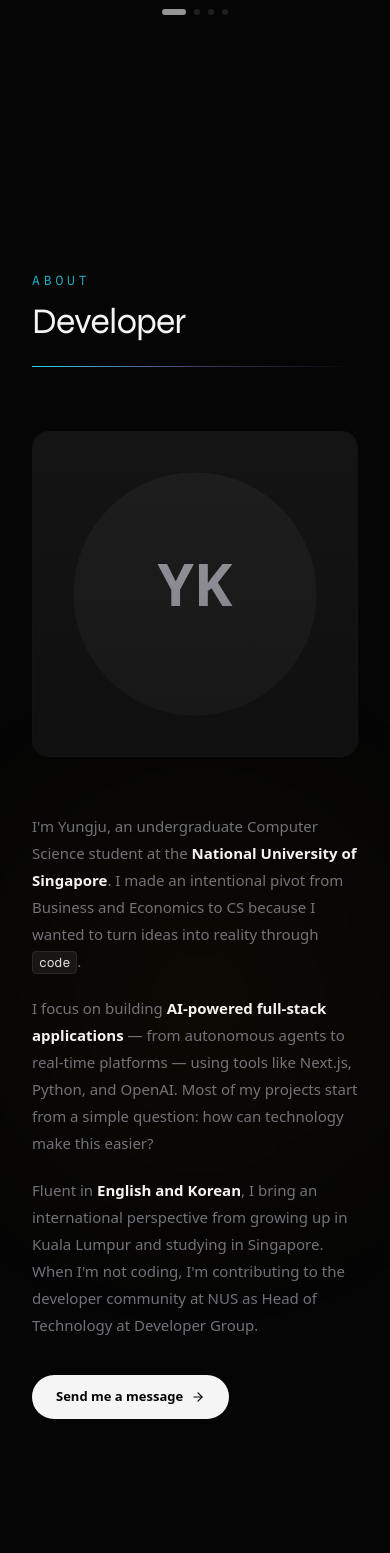
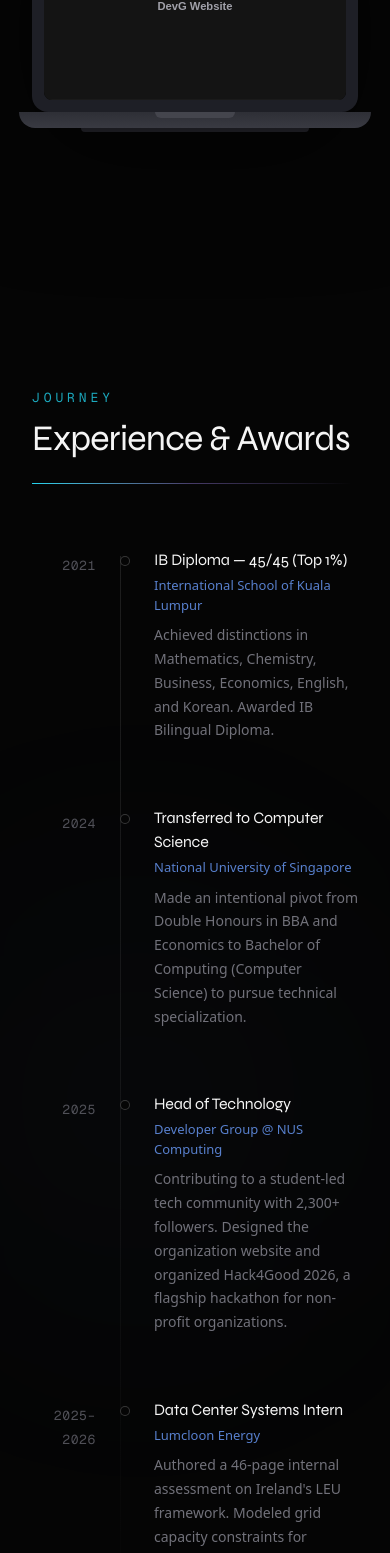
Before and after one commit to kimyungju/portfolio, a Next.js app: page / in a window 390 px wide. Shown: the part 6695-8248 px from the top of the page. Built offline with nearby package versions, Linux system fonts and the light colour scheme.

Commit message:
feat: hide phone mockup without mobile screenshot, update About section
Conditionally render phone frame only when mobileSrc is provided,
update profile image to jpg, revise About bio with cybersecurity
interest, bump text size, and move About section above Projects.

```diff
--- a/src/app/page.tsx
+++ b/src/app/page.tsx
@@ -11,9 +11,9 @@ export default function Home() {
     <main>
       <Navbar />
       <Hero />
+      <About />
       <Projects />
       <Experience />
-      <About />
       <Footer />
       <SocialBar />
     </main>
--- a/src/components/About.tsx
+++ b/src/components/About.tsx
@@ -48,11 +48,11 @@ export default function About() {
           >
             <div className="relative overflow-hidden rounded-2xl border border-white/[0.06]">
               <Image
-                src="/profile.svg"
+                src="/profile.jpg"
                 alt="Yungju Kim"
                 width={380}
                 height={380}
-                className="transition-transform duration-700 hover:scale-[1.03]"
+                className="object-cover transition-transform duration-700 hover:scale-[1.03]"
               />
               <div className="pointer-events-none absolute inset-0 bg-gradient-to-t from-secondary/30 to-transparent" />
             </div>
@@ -66,7 +66,7 @@ export default function About() {
             transition={{ duration: 0.6, delay: 0.2 }}
             className="space-y-5"
           >
-            <p className="text-[15px] leading-[1.8] text-text-muted">
+            <p className="text-lg leading-[1.85] text-text-muted">
               I&apos;m Yungju, an undergraduate Computer Science student at the{" "}
               <strong className="font-semibold text-primary">
                 National University of Singapore
@@ -79,25 +79,30 @@ export default function About() {
               .
             </p>
 
-            <p className="text-[15px] leading-[1.8] text-text-muted">
+            <p className="text-lg leading-[1.85] text-text-muted">
               I focus on building{" "}
               <strong className="font-semibold text-primary">
                 AI-powered full-stack applications
               </strong>{" "}
-              &mdash; from autonomous agents to real-time platforms &mdash;
-              using tools like Next.js, Python, and OpenAI. Most of my projects
-              start from a simple question: how can technology make this easier?
+              , from autonomous agents to real-time platforms, using tools like
+              Next.js, Python, and OpenAI. Most of my projects start from a
+              simple question: how can technology make this easier?
             </p>
 
-            <p className="text-[15px] leading-[1.8] text-text-muted">
+            <p className="text-lg leading-[1.85] text-text-muted">
               Fluent in{" "}
               <strong className="font-semibold text-primary">
                 English and Korean
               </strong>
               , I bring an international perspective from growing up in Kuala
-              Lumpur and studying in Singapore. When I&apos;m not coding,
-              I&apos;m contributing to the developer community at NUS as Head of
-              Technology at Developer Group.
+              Lumpur and studying in Singapore. Beyond full-stack development,
+              I&apos;m drawn to{" "}
+              <strong className="font-semibold text-primary">
+                software engineering and cybersecurity
+              </strong>
+              , aiming to build systems that are both powerful and secure.
+              When I&apos;m not coding, I&apos;m contributing to the developer
+              community at NUS as Head of Technology at Developer Group.
             </p>
 
             <div className="pt-4">
--- a/src/components/ProjectCard.tsx
+++ b/src/components/ProjectCard.tsx
@@ -148,7 +148,8 @@ export default function ProjectCard({
               {/* Bottom shadow ledge */}
               <div className="mx-auto w-[70%] h-1 rounded-b-xl bg-[#2a2b32] opacity-60" />
 
-              {/* Phone mockup — overlaps laptop at bottom-right */}
+              {/* Phone mockup — only shown when a mobile screenshot exists */}
+              {project.mobileSrc && (
                 <div
                   className="absolute -bottom-4 -right-4 z-10 hidden lg:block"
                   style={{
@@ -164,7 +165,7 @@ export default function ProjectCard({
                     {/* Phone screen */}
                     <div className="relative overflow-hidden rounded-[14px] bg-black aspect-[9/19.5]">
                       <Image
-                      src={project.mobileSrc ?? project.previewSrc}
+                        src={project.mobileSrc}
                         alt={`${project.title} mobile preview`}
                         fill
                         className="object-cover object-top"
@@ -176,6 +177,7 @@ export default function ProjectCard({
                     </div>
                   </div>
                 </div>
+              )}
             </div>
           </div>
         </div>
```
Also changed, not shown: public/profile.jpg (added). Lines whose indentation alone changed are shown as unchanged.
